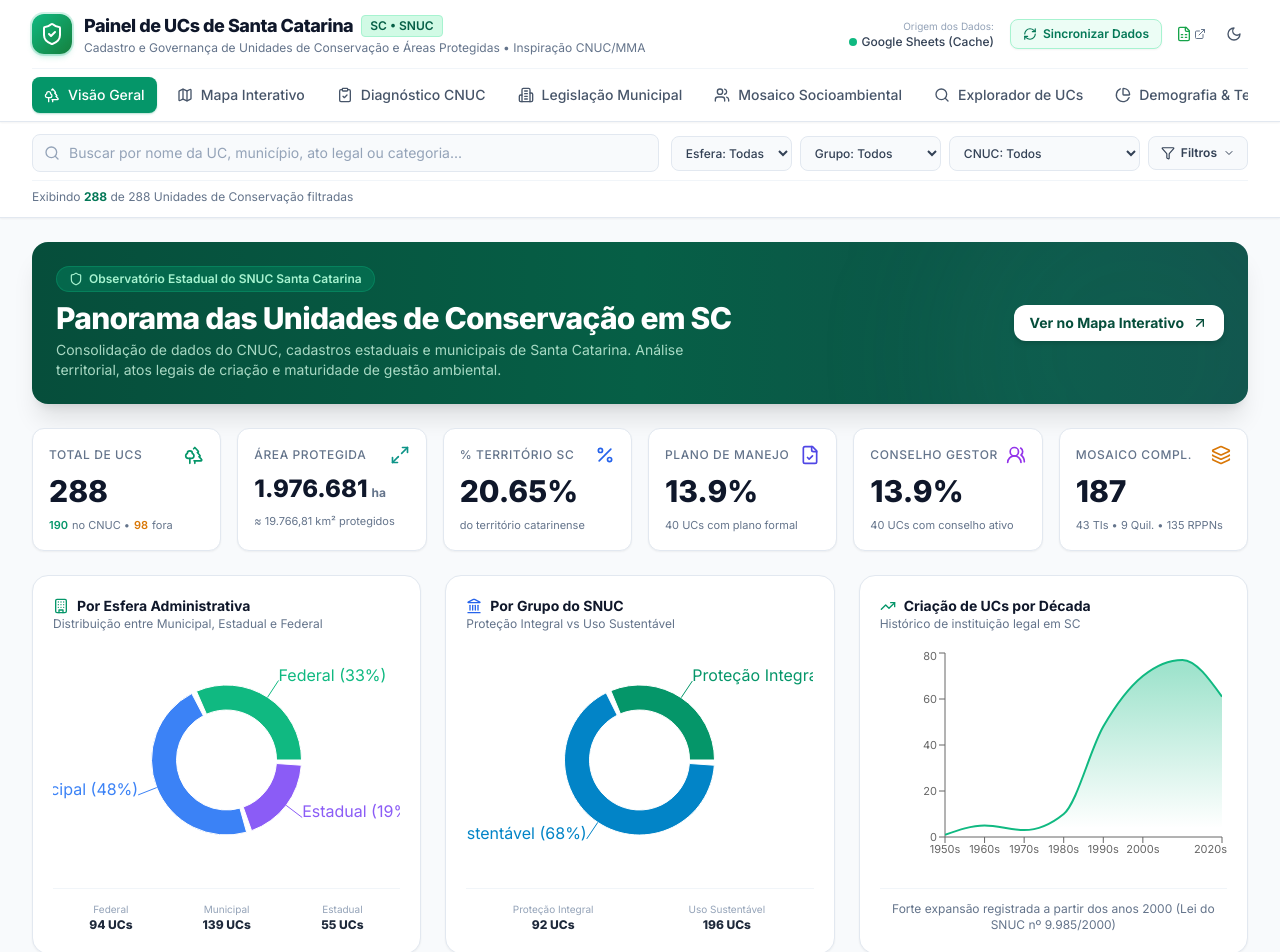
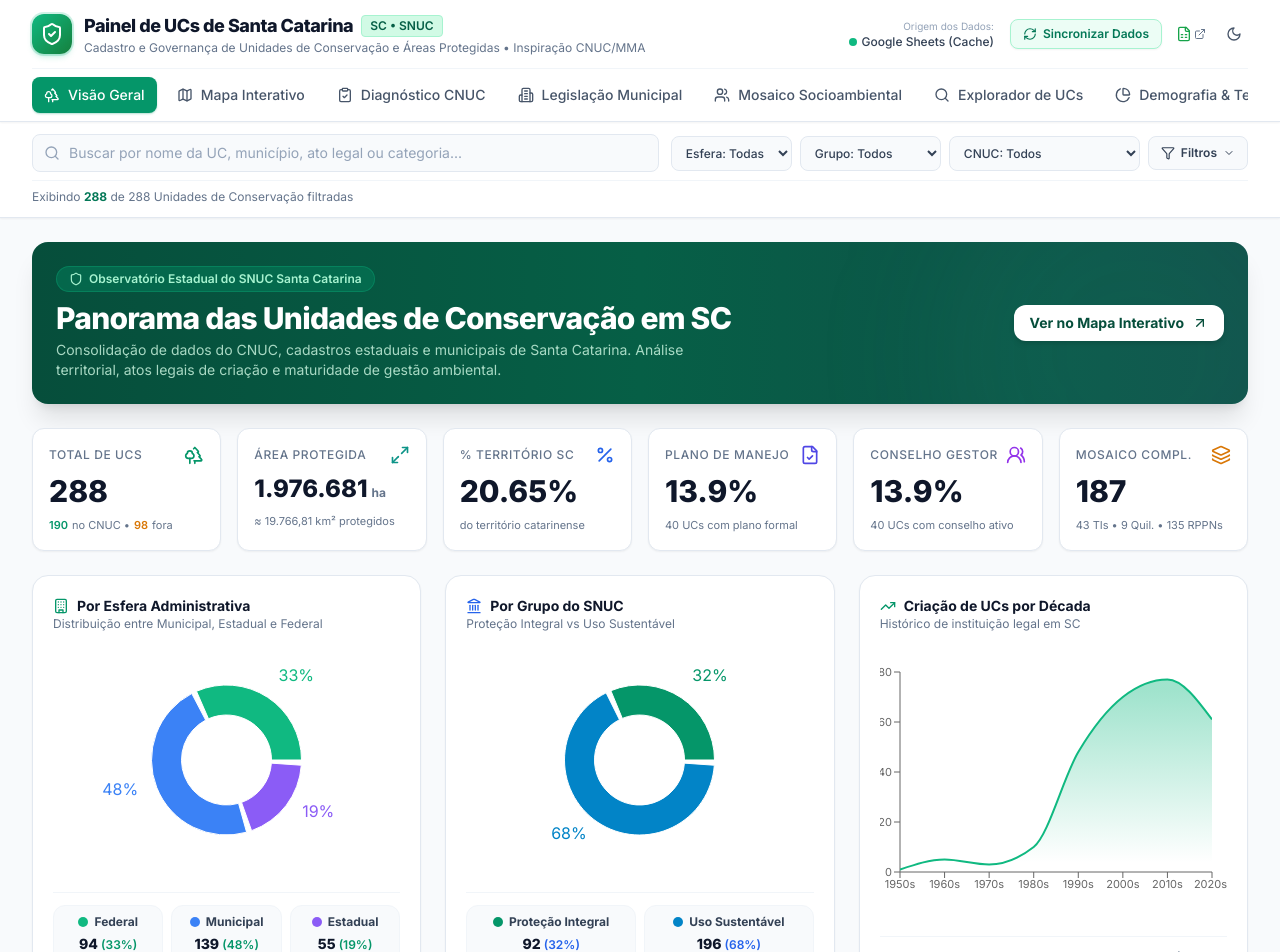
Before and after one commit to UCs-e-Preciso/painel-ucs-sc, a React (Vite) app: page / in a window 1280 px wide. Shown: the top 952 px of the page. Built offline with nearby package versions, Linux system fonts and the light colour scheme.

Commit message:
fix: elimina cortes de texto e porcentagens nos graficos da visao geral

```diff
--- a/src/components/dashboard/VisaoGeral.tsx
+++ b/src/components/dashboard/VisaoGeral.tsx
@@ -274,8 +274,8 @@ export const VisaoGeral: React.FC = () => {
       {/* Charts Grid Row 1: Esferas & Grupos */}
       <div className="grid grid-cols-1 md:grid-cols-2 lg:grid-cols-3 gap-6">
         {/* Esfera Administrativa */}
-        <div className="bg-white dark:bg-slate-900 p-5 rounded-2xl border border-slate-200 dark:border-slate-800 shadow-sm flex flex-col">
-          <div className="flex items-center justify-between mb-4">
+        <div className="bg-white dark:bg-slate-900 p-5 rounded-2xl border border-slate-200 dark:border-slate-800 shadow-sm flex flex-col justify-between">
+          <div className="flex items-center justify-between mb-2">
             <div>
               <h3 className="text-sm font-bold text-slate-900 dark:text-white flex items-center gap-2">
                 <Building className="w-4 h-4 text-emerald-600" />
@@ -284,19 +284,20 @@ export const VisaoGeral: React.FC = () => {
               <p className="text-xs text-slate-500">Distribuição entre Municipal, Estadual e Federal</p>
             </div>
           </div>
-          <div className="h-56">
+          <div className="h-60 w-full">
             <ResponsiveContainer width="100%" height="100%">
-              <PieChart>
+              <PieChart margin={{ top: 0, bottom: 0, left: 0, right: 0 }}>
                 <Pie
                   data={esferaData}
                   dataKey="count"
                   nameKey="name"
                   cx="50%"
                   cy="50%"
-                  innerRadius={50}
+                  innerRadius={45}
                   outerRadius={75}
                   paddingAngle={4}
-                  label={({ name, percent }) => `${name} (${(percent * 100).toFixed(0)}%)`}
+                  labelLine={false}
+                  label={({ percent }) => (percent > 0.05 ? `${(percent * 100).toFixed(0)}%` : '')}
                 >
                   {esferaData.map((entry, index) => (
                     <Cell key={`cell-${index}`} fill={COLORS_ESFERA[index % COLORS_ESFERA.length]} />
@@ -304,26 +305,40 @@ export const VisaoGeral: React.FC = () => {
                 </Pie>
                 <Tooltip
                   formatter={(value: any, name: any, item: any) => [
-                    `${value} UCs (${item.payload.area_km2.toLocaleString('pt-BR')} km²)`,
+                    `${value} UCs (${item.payload.area_km2.toLocaleString('pt-BR')} km²) - ${((Number(value) / (stats.total || 1)) * 100).toFixed(1)}%`,
                     name,
                   ]}
                 />
               </PieChart>
             </ResponsiveContainer>
           </div>
-          <div className="mt-4 pt-3 border-t border-slate-100 dark:border-slate-800 grid grid-cols-3 text-center text-xs">
-            {esferaData.map((e, idx) => (
-              <div key={e.name}>
-                <span className="text-slate-400 text-[10px] block">{e.name}</span>
-                <span className="font-extrabold text-slate-800 dark:text-slate-200">{e.count} UCs</span>
-              </div>
-            ))}
+          <div className="mt-3 pt-3 border-t border-slate-100 dark:border-slate-800 grid grid-cols-3 gap-2 text-center text-xs">
+            {esferaData.map((e, idx) => {
+              const pct = stats.total ? Math.round((e.count / stats.total) * 100) : 0;
+              return (
+                <div key={e.name} className="p-2 rounded-xl bg-slate-50 dark:bg-slate-800/60 border border-slate-100 dark:border-slate-800/80">
+                  <div className="flex items-center justify-center gap-1.5 mb-1">
+                    <span
+                      className="w-2.5 h-2.5 rounded-full shrink-0"
+                      style={{ backgroundColor: COLORS_ESFERA[idx % COLORS_ESFERA.length] }}
+                    />
+                    <span className="text-slate-700 dark:text-slate-200 font-bold text-xs truncate">
+                      {e.name}
+                    </span>
+                  </div>
+                  <div className="font-extrabold text-slate-900 dark:text-white text-sm">
+                    {e.count} <span className="text-xs font-semibold text-emerald-600 dark:text-emerald-400">({pct}%)</span>
+                  </div>
+                  <span className="text-[10px] text-slate-400 block mt-0.5">{e.area_km2.toLocaleString('pt-BR')} km²</span>
+                </div>
+              );
+            })}
           </div>
         </div>
 
         {/* Grupo SNUC: PI vs US */}
-        <div className="bg-white dark:bg-slate-900 p-5 rounded-2xl border border-slate-200 dark:border-slate-800 shadow-sm flex flex-col">
-          <div className="flex items-center justify-between mb-4">
+        <div className="bg-white dark:bg-slate-900 p-5 rounded-2xl border border-slate-200 dark:border-slate-800 shadow-sm flex flex-col justify-between">
+          <div className="flex items-center justify-between mb-2">
             <div>
               <h3 className="text-sm font-bold text-slate-900 dark:text-white flex items-center gap-2">
                 <Landmark className="w-4 h-4 text-blue-600" />
@@ -332,19 +347,20 @@ export const VisaoGeral: React.FC = () => {
               <p className="text-xs text-slate-500">Proteção Integral vs Uso Sustentável</p>
             </div>
           </div>
-          <div className="h-56">
+          <div className="h-60 w-full">
             <ResponsiveContainer width="100%" height="100%">
-              <PieChart>
+              <PieChart margin={{ top: 0, bottom: 0, left: 0, right: 0 }}>
                 <Pie
                   data={grupoData}
                   dataKey="count"
                   nameKey="name"
                   cx="50%"
                   cy="50%"
-                  innerRadius={50}
+                  innerRadius={45}
                   outerRadius={75}
                   paddingAngle={4}
-                  label={({ name, percent }) => `${name} (${(percent * 100).toFixed(0)}%)`}
+                  labelLine={false}
+                  label={({ percent }) => (percent > 0.05 ? `${(percent * 100).toFixed(0)}%` : '')}
                 >
                   {grupoData.map((entry, index) => (
                     <Cell key={`cell-grp-${index}`} fill={COLORS_GRUPO[index % COLORS_GRUPO.length]} />
@@ -352,26 +368,40 @@ export const VisaoGeral: React.FC = () => {
                 </Pie>
                 <Tooltip
                   formatter={(value: any, name: any, item: any) => [
-                    `${value} UCs (${item.payload.area_km2.toLocaleString('pt-BR')} km²)`,
+                    `${value} UCs (${item.payload.area_km2.toLocaleString('pt-BR')} km²) - ${((Number(value) / (stats.total || 1)) * 100).toFixed(1)}%`,
                     name,
                   ]}
                 />
               </PieChart>
             </ResponsiveContainer>
           </div>
-          <div className="mt-4 pt-3 border-t border-slate-100 dark:border-slate-800 grid grid-cols-2 text-center text-xs">
-            {grupoData.map((g) => (
-              <div key={g.name}>
-                <span className="text-slate-400 text-[10px] block">{g.name}</span>
-                <span className="font-extrabold text-slate-800 dark:text-slate-200">{g.count} UCs</span>
-              </div>
-            ))}
+          <div className="mt-3 pt-3 border-t border-slate-100 dark:border-slate-800 grid grid-cols-2 gap-2 text-center text-xs">
+            {grupoData.map((g, idx) => {
+              const pct = stats.total ? Math.round((g.count / stats.total) * 100) : 0;
+              return (
+                <div key={g.name} className="p-2 rounded-xl bg-slate-50 dark:bg-slate-800/60 border border-slate-100 dark:border-slate-800/80">
+                  <div className="flex items-center justify-center gap-1.5 mb-1">
+                    <span
+                      className="w-2.5 h-2.5 rounded-full shrink-0"
+                      style={{ backgroundColor: COLORS_GRUPO[idx % COLORS_GRUPO.length] }}
+                    />
+                    <span className="text-slate-700 dark:text-slate-200 font-bold text-xs truncate">
+                      {g.name}
+                    </span>
+                  </div>
+                  <div className="font-extrabold text-slate-900 dark:text-white text-sm">
+                    {g.count} <span className="text-xs font-semibold text-blue-600 dark:text-blue-400">({pct}%)</span>
+                  </div>
+                  <span className="text-[10px] text-slate-400 block mt-0.5">{g.area_km2.toLocaleString('pt-BR')} km²</span>
+                </div>
+              );
+            })}
           </div>
         </div>
 
         {/* Evolução Histórica / Linha do Tempo */}
-        <div className="bg-white dark:bg-slate-900 p-5 rounded-2xl border border-slate-200 dark:border-slate-800 shadow-sm flex flex-col md:col-span-2 lg:col-span-1">
-          <div className="flex items-center justify-between mb-4">
+        <div className="bg-white dark:bg-slate-900 p-5 rounded-2xl border border-slate-200 dark:border-slate-800 shadow-sm flex flex-col justify-between md:col-span-2 lg:col-span-1">
+          <div className="flex items-center justify-between mb-2">
             <div>
               <h3 className="text-sm font-bold text-slate-900 dark:text-white flex items-center gap-2">
                 <TrendingUp className="w-4 h-4 text-emerald-600" />
@@ -380,9 +410,9 @@ export const VisaoGeral: React.FC = () => {
               <p className="text-xs text-slate-500">Histórico de instituição legal em SC</p>
             </div>
           </div>
-          <div className="h-56">
+          <div className="h-60 w-full">
             <ResponsiveContainer width="100%" height="100%">
-              <AreaChart data={timelineData}>
+              <AreaChart data={timelineData} margin={{ top: 10, right: 15, left: -15, bottom: 0 }}>
                 <defs>
                   <linearGradient id="colorDecada" x1="0" y1="0" x2="0" y2="1">
                     <stop offset="5%" stopColor="#10b981" stopOpacity={0.4} />
@@ -390,13 +420,13 @@ export const VisaoGeral: React.FC = () => {
                   </linearGradient>
                 </defs>
                 <XAxis dataKey="decada" tick={{ fontSize: 11 }} />
-                <YAxis tick={{ fontSize: 11 }} />
+                <YAxis tick={{ fontSize: 11 }} width={35} />
                 <Tooltip />
                 <Area type="monotone" dataKey="ucs" stroke="#10b981" strokeWidth={2} fillOpacity={1} fill="url(#colorDecada)" />
               </AreaChart>
             </ResponsiveContainer>
           </div>
-          <div className="mt-4 pt-3 border-t border-slate-100 dark:border-slate-800 text-center text-xs text-slate-500">
+          <div className="mt-3 pt-3 border-t border-slate-100 dark:border-slate-800 text-center text-xs text-slate-500">
             Forte expansão registrada a partir dos anos 2000 (Lei do SNUC nº 9.985/2000)
           </div>
         </div>
@@ -417,7 +447,7 @@ export const VisaoGeral: React.FC = () => {
           <ResponsiveContainer width="100%" height="100%">
             <BarChart data={categoriaData} layout="vertical" margin={{ left: 10, right: 30, top: 10, bottom: 10 }}>
               <XAxis type="number" tick={{ fontSize: 12 }} />
-              <YAxis dataKey="name" type="category" width={180} tick={{ fontSize: 12 }} />
+              <YAxis dataKey="name" type="category" width={190} tick={{ fontSize: 12 }} />
               <Tooltip
                 formatter={(val: any, name: any, item: any) => [
                   `${val} unidades (${item.payload.area_ha.toLocaleString('pt-BR')} ha)`,
```
Also changed, not shown: test_chart_text.cjs (added, +25 -0 lines), test_visao_geral_screenshot.cjs (added, +16 -0 lines), visao_geral_current.png (added), visao_geral_verified.png (added), 3 other files (tests, documents, lock files or other folders).
